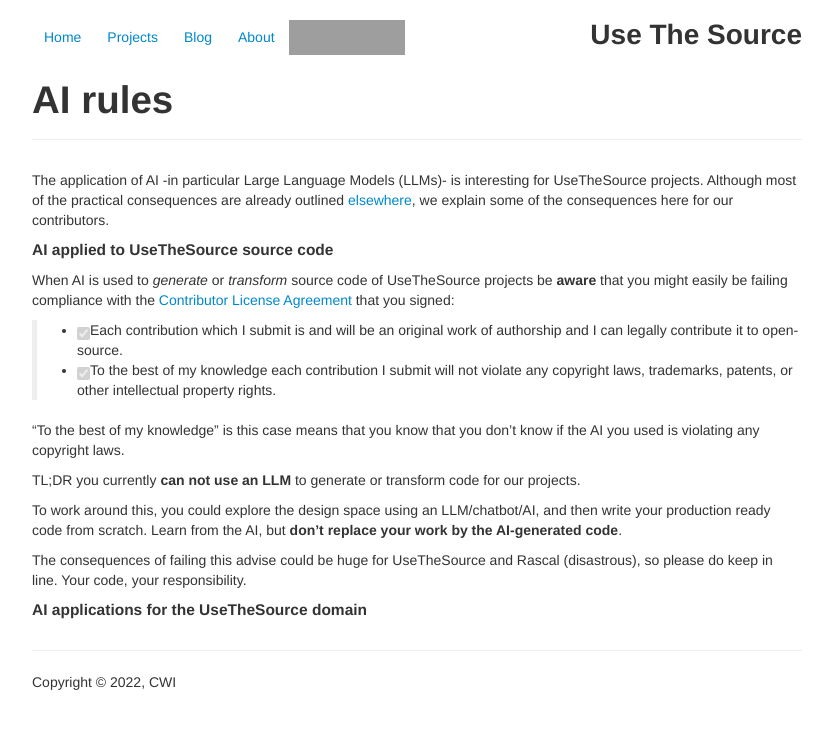
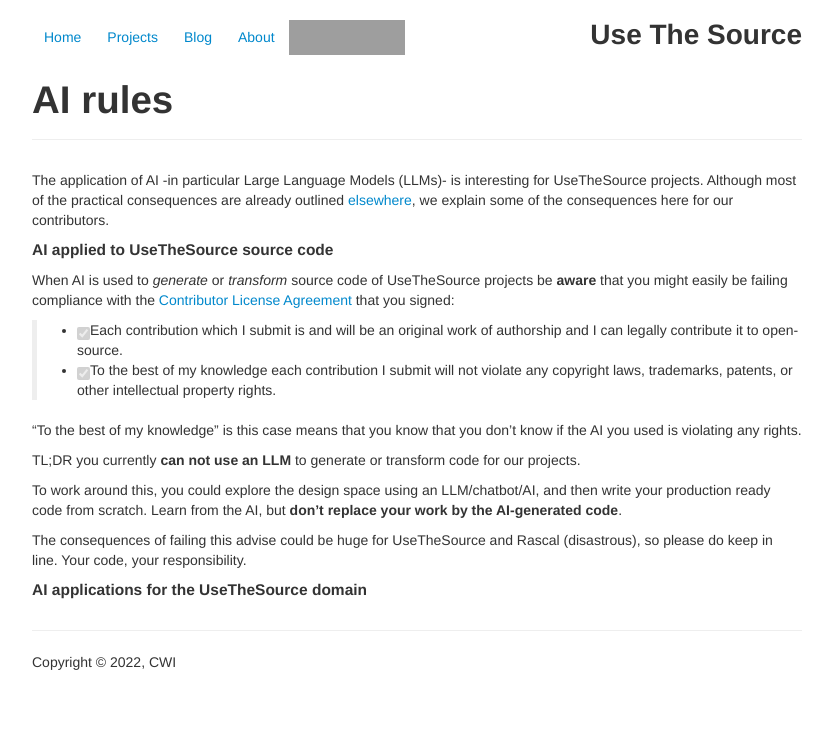
Before and after one commit to usethesource/usethesource.github.io, a Jekyll site: the page built from about/ai.md, in a window 1280 px wide. Shown: the top 729 px of the page, without its empty margins (223-1056 px from the left). Built offline with Jekyll 4.4.1, drawn with Linux system fonts in a browser that asks for light colours; our own code applies the rules of GitHub Pages for plain Markdown files; grey boxes are pictures that could not be loaded.

Commit message:
Update copyright disclaimer in ai.md
Clarified statement regarding knowledge of copyright laws related to AI usage.

```diff
--- a/about/ai.md
+++ b/about/ai.md
@@ -14,7 +14,7 @@
 > * [x] Each contribution which I submit is and will be an original work of authorship and I can legally contribute it to open-source.
 > * [x] To the best of my knowledge each contribution I submit will not violate any copyright laws, trademarks, patents, or other intellectual property rights.
 
-"To the best of my knowledge" is this case means that you know that you don't know if the AI you used is violating any copyright laws.
+"To the best of my knowledge" is this case means that you know that you don't know if the AI you used is violating any rights.
 
 TL;DR you currently **can not use an LLM** to generate or transform code for our projects.
 
```
